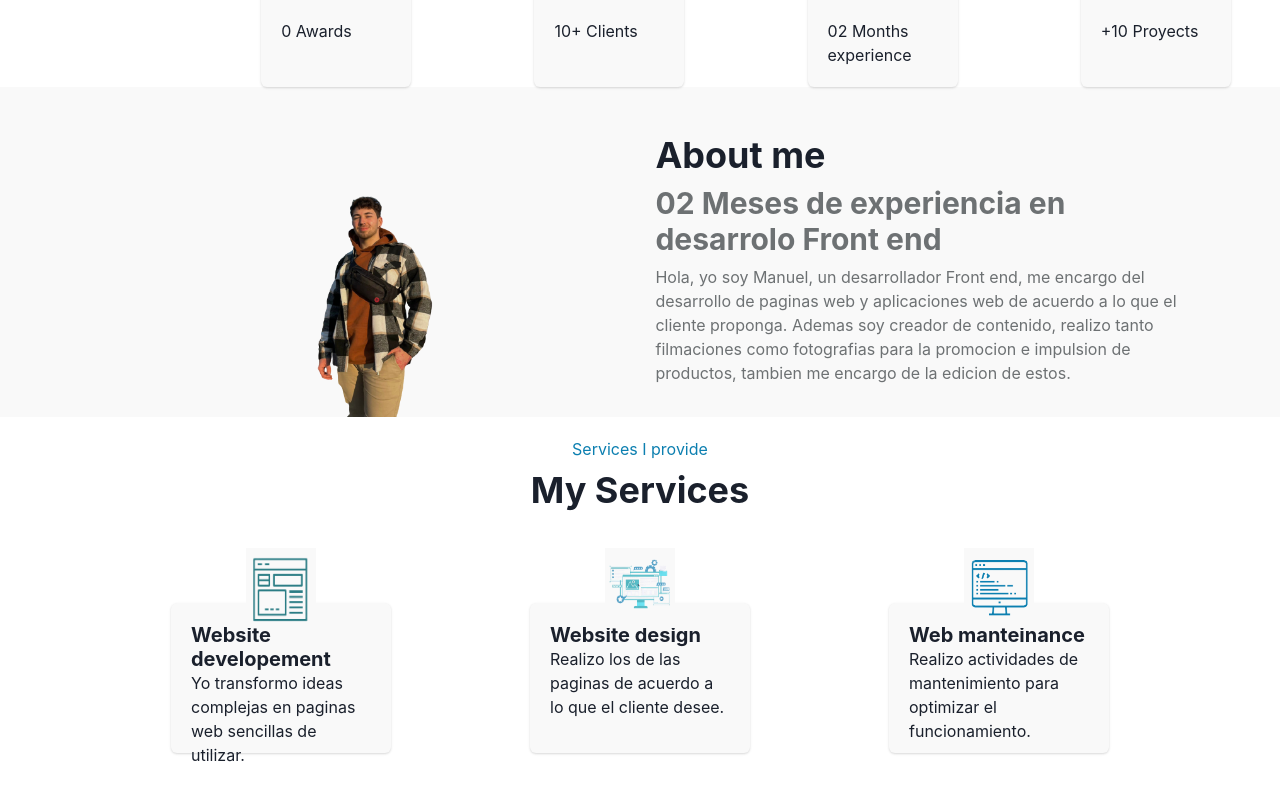
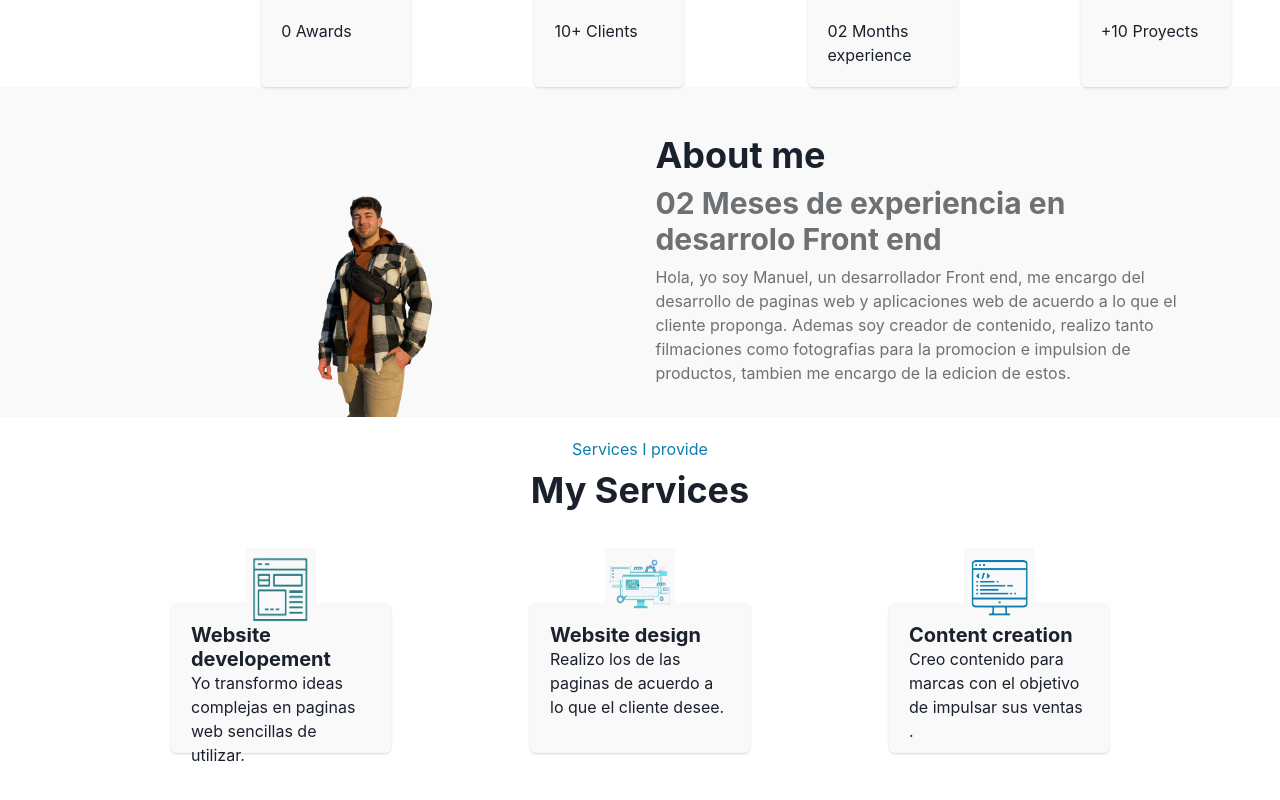
Before and after one commit to Manunyville/Armado-de-portfolio, a React (Vite) app: page / in a window 1280 px wide. Shown: the part 618-1418 px from the top of the page. Built offline with nearby package versions, Linux system fonts and the light colour scheme.

Commit message:
cambio de un servicios, creacion de contenido falta cambiar img

```diff
--- a/src/componentes/servicio/servicio.jsx
+++ b/src/componentes/servicio/servicio.jsx
@@ -41,8 +41,8 @@ const Service = () => {
                             <Image className='webImg' src={diseño} />
                         </Stack>
                         <CardBody>
-                            <Heading size='md'>Web manteinance </Heading>
-                            <Text>Realizo actividades de mantenimiento para optimizar el funcionamiento.</Text>
+                            <Heading size='md'>Content creation </Heading>
+                            <Text>Creo contenido para marcas con el objetivo de impulsar sus ventas .</Text>
                         </CardBody>
                     </Card>
                 </HStack>
```
